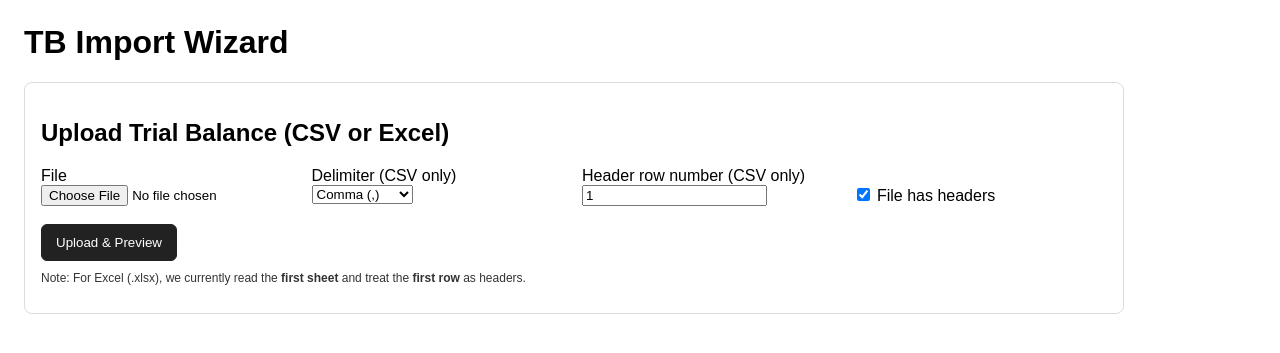
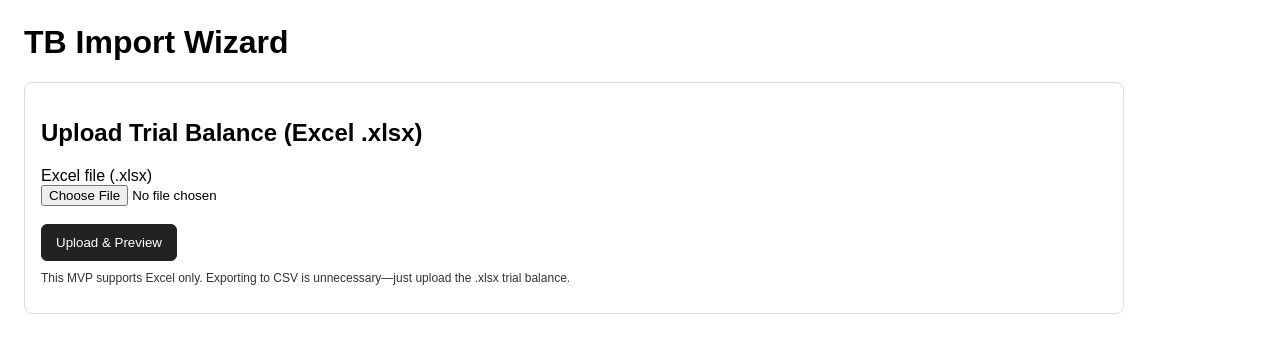
Before and after one commit to stervort/gov-financials, a FastAPI app: page / in a window 1280 px wide. Shown: the top 353 px of the page. Run offline with FastAPI, Linux system fonts and the light colour scheme.

Commit message:
Update upload.html

```diff
--- a/api/app/templates/upload.html
+++ b/api/app/templates/upload.html
@@ -2,47 +2,20 @@
 
 {% block content %}
 <div class="card">
-  <h2>Upload Trial Balance (CSV or Excel)</h2>
+  <h2>Upload Trial Balance (Excel .xlsx)</h2>
 
   <form action="/tb/upload" method="post" enctype="multipart/form-data">
 
     <div class="row">
-
       <div class="col">
-        <label>File</label><br>
+        <label>Excel file (.xlsx)</label><br>
         <input
           type="file"
           name="file"
-          accept=".csv,.xlsx,application/vnd.openxmlformats-officedocument.spreadsheetml.sheet,text/csv"
+          accept=".xlsx,application/vnd.openxmlformats-officedocument.spreadsheetml.sheet"
           required
         >
       </div>
-
-      <div class="col">
-        <label>Delimiter (CSV only)</label><br>
-        <select name="delimiter">
-          <option value="," selected>Comma (,)</option>
-          <option value="	">Tab</option>
-          <option value=";">Semicolon (;)</option>
-        </select>
-      </div>
-
-      <div class="col">
-        <label>Header row number (CSV only)</label><br>
-        <input type="number" name="header_row" value="1" min="1">
-      </div>
-
-      <div class="col">
-        <label>&nbsp;</label><br>
-
-        <!-- IMPORTANT: unchecked checkboxes don't submit, so force a value -->
-        <input type="hidden" name="has_headers" value="0">
-        <label>
-          <input type="checkbox" name="has_headers" value="1" checked>
-          File has headers
-        </label>
-      </div>
-
     </div>
 
     <br>
@@ -54,7 +27,7 @@
   </form>
 
   <p style="font-size:12px; opacity:.8; margin-top:10px;">
-    Note: For Excel (.xlsx), we currently read the <b>first sheet</b> and treat the <b>first row</b> as headers.
+    This MVP supports Excel only. Exporting to CSV is unnecessary—just upload the .xlsx trial balance.
   </p>
 </div>
 {% endblock %}
```
